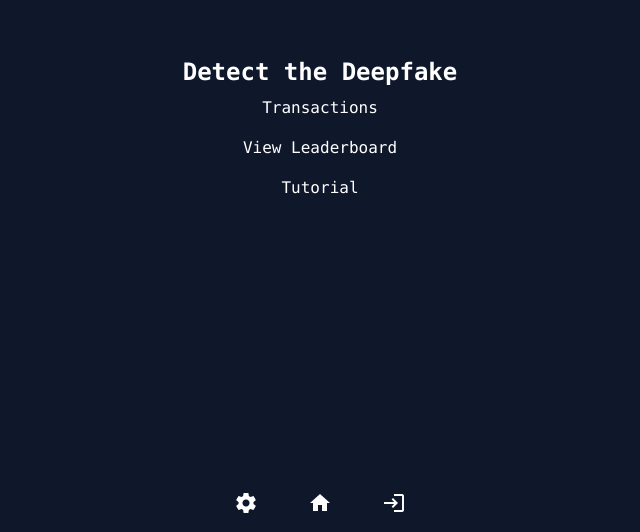
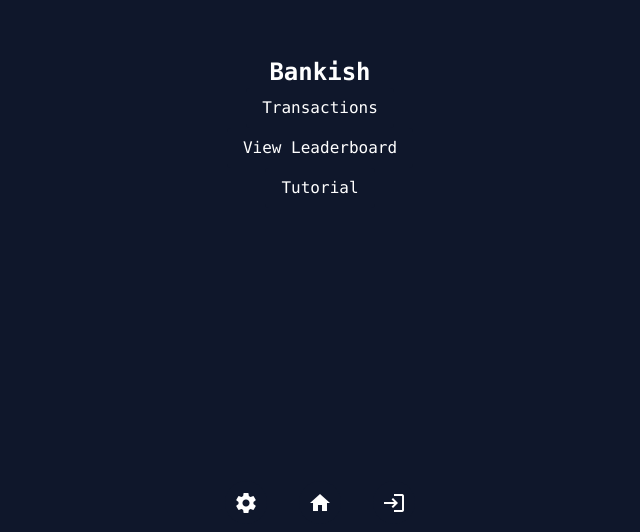
Before and after one commit to Allimonae/bankacc, a React (Vite) app in the folder frontend/: page /home in a window 1280 px wide. Shown: the part 268-800 px from the top of the page, without its empty margins (320-960 px from the left). Built offline with nearby package versions, Linux system fonts and the light colour scheme.

Commit message:
Updated name

```diff
--- a/frontend/src/pages/HomeScreen.jsx
+++ b/frontend/src/pages/HomeScreen.jsx
@@ -5,7 +5,7 @@ import Runner from "../components/Runner";
 export function HomeScreen() {
     return(
       <div className="flex flex-col items-center justify-center min-h-screen bg-slate-900 text-white px-4 font-mono"> {/* Page container */}
-        <h2 className="text-2xl font-mono font-bold">Detect the Deepfake</h2>
+        <h2 className="text-2xl font-mono font-bold">Bankish</h2>
 
         {/* Buttons linking to game, leaderboard, and tutorial */}
         <Link to="/play" className="px-4 py-2 bg-slate-900 text-white rounded hover:bg-slate-800 hover:text-white">
```
